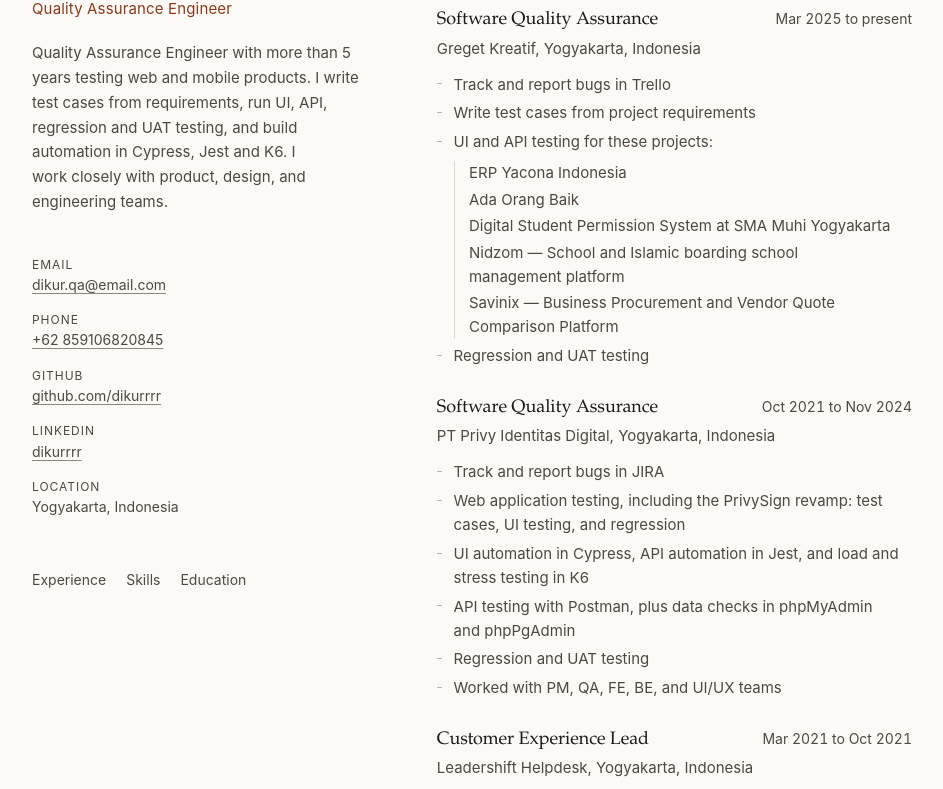
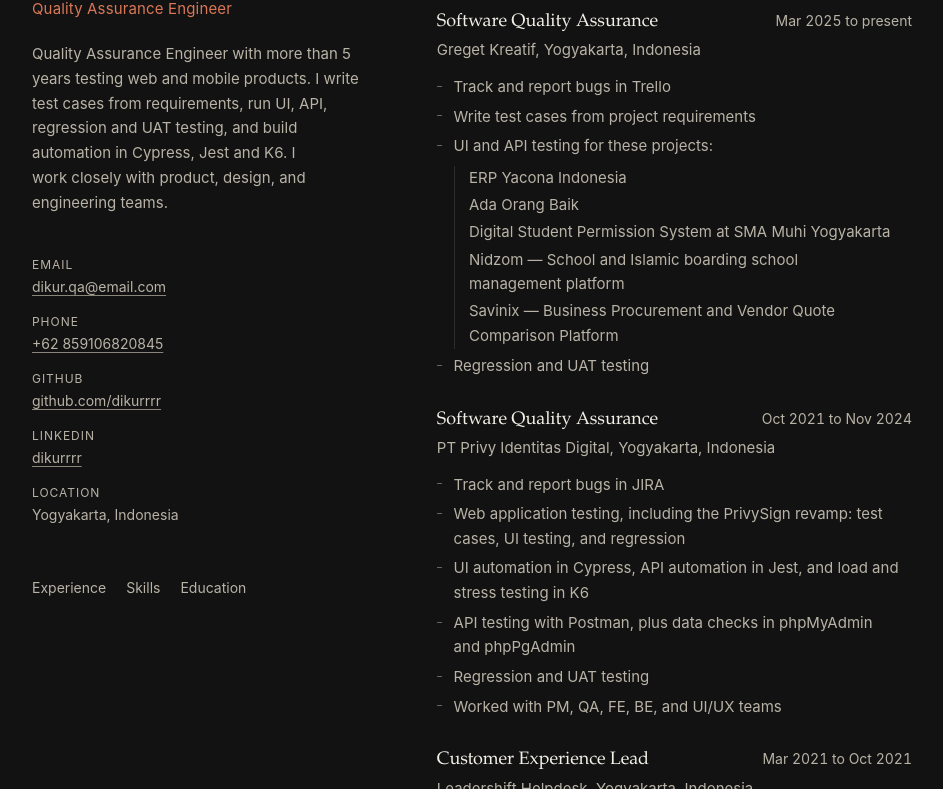
Before and after one commit to dikurrrr/dikurrrr.github.io, a plain HTML site: page cv-standalone.html in a window 1280 px wide. Shown: the part 125-914 px from the top of the page, without its empty margins (168-1111 px from the left). Drawn offline with Linux system fonts and the light colour scheme.

Commit message:
style: dark editorial variant
- near-black paper (#121212) with warm cream ink, not pure white
- softer rule colours, warmer accent, slightly looser leading
- print block already inverts to white, so the PDF is unaffected

```diff
--- a/cv-standalone.html
+++ b/cv-standalone.html
@@ -14,15 +14,15 @@
 <link rel="icon" href="favicon.svg" type="image/svg+xml">
 <style>
 :root {
-  color-scheme: light;
+  color-scheme: dark;
 
-  --paper: #fbfaf7;
-  --ink: #1a1915;
-  --ink-soft: #4c4940;
-  --rule: #ded9ce;
-  --rule-strong: #b9b3a5;
-  --control-line: #8f8779;
-  --accent: #8c3a1b;
+  --paper: #121212;
+  --ink: #f2efe6;
+  --ink-soft: #b8b3a6;
+  --rule: #2e2c28;
+  --rule-strong: #6b665c;
+  --control-line: #8a857a;
+  --accent: #d97757;
 
   --serif: "Iowan Old Style", "Palatino Linotype", Palatino, "Book Antiqua", Georgia, ui-serif, serif;
   --sans: -apple-system, BlinkMacSystemFont, "Segoe UI", Roboto, "Helvetica Neue", Arial, ui-sans-serif, sans-serif;
@@ -51,7 +51,7 @@ body {
   color: var(--ink);
   font-family: var(--sans);
   font-size: var(--text-md);
-  line-height: 1.6;
+  line-height: 1.65;
   -webkit-font-smoothing: antialiased;
   overflow-wrap: break-word;
 }
--- a/styles.css
+++ b/styles.css
@@ -1,13 +1,13 @@
 :root {
-  color-scheme: light;
+  color-scheme: dark;
 
-  --paper: #fbfaf7;
-  --ink: #1a1915;
-  --ink-soft: #4c4940;
-  --rule: #ded9ce;
-  --rule-strong: #b9b3a5;
-  --control-line: #8f8779;
-  --accent: #8c3a1b;
+  --paper: #121212;
+  --ink: #f2efe6;
+  --ink-soft: #b8b3a6;
+  --rule: #2e2c28;
+  --rule-strong: #6b665c;
+  --control-line: #8a857a;
+  --accent: #d97757;
 
   --serif: "Iowan Old Style", "Palatino Linotype", Palatino, "Book Antiqua", Georgia, ui-serif, serif;
   --sans: -apple-system, BlinkMacSystemFont, "Segoe UI", Roboto, "Helvetica Neue", Arial, ui-sans-serif, sans-serif;
@@ -36,7 +36,7 @@ body {
   color: var(--ink);
   font-family: var(--sans);
   font-size: var(--text-md);
-  line-height: 1.6;
+  line-height: 1.65;
   -webkit-font-smoothing: antialiased;
   overflow-wrap: break-word;
 }
```
